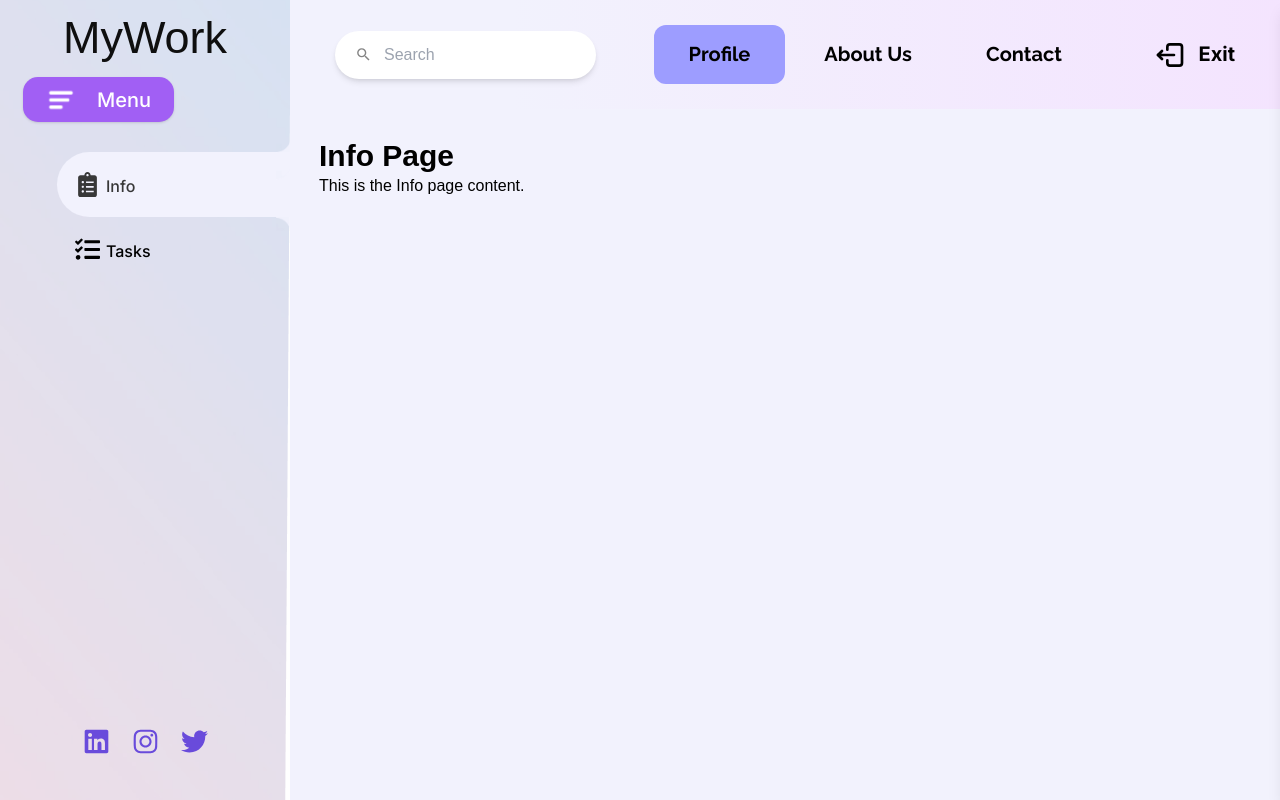
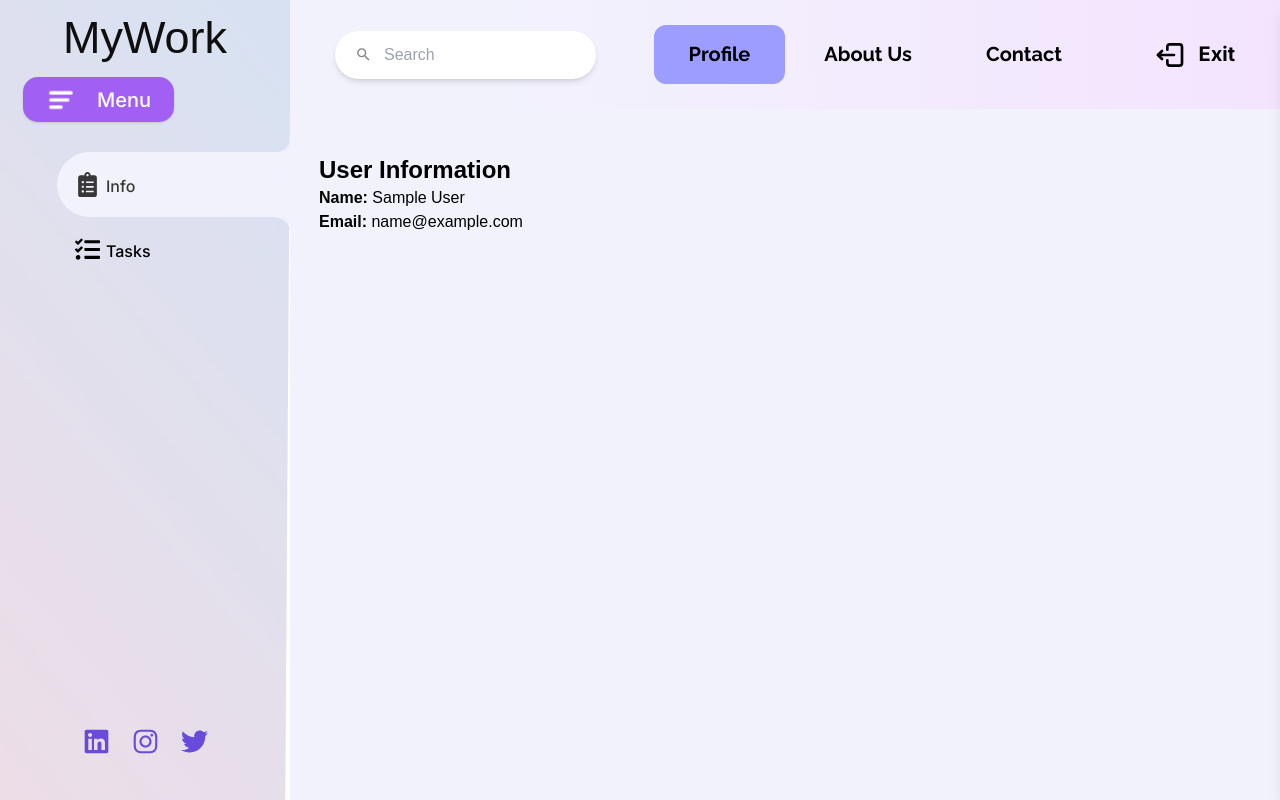
Before and after one commit to ShaYri12/my-work, a React (Vite) app: page /profile/info in a window 1280 px wide. Built offline with nearby package versions, Linux system fonts and the light colour scheme; sample sign-in values are in the browser's storage; a web font is replaced by a local one.

Commit message:
client changes

```diff
--- a/src/pages/Info.tsx
+++ b/src/pages/Info.tsx
@@ -1,10 +1,22 @@
 import React from "react";
 
-const About: React.FC = () => (
-  <div>
-    <h1 className="text-3xl font-bold">Info Page</h1>
-    <p>This is the Info page content.</p>
-  </div>
-);
+const Info: React.FC = () => {
+  // Retrieve user data from localStorage
+  const user = JSON.parse(localStorage.getItem("auth") || "{}");
+  const userName = user.name || "Guest"; // Default to "Guest" if no name
+  const userEmail = user.email || "No email provided"; // Default email message
 
-export default About;
+  return (
+    <div className="mt-4">
+      <h2 className="text-2xl font-bold">User Information</h2>
+      <p>
+        <strong>Name:</strong> {userName}
+      </p>
+      <p>
+        <strong>Email:</strong> {userEmail}
+      </p>
+    </div>
+  );
+};
+
+export default Info;
```
